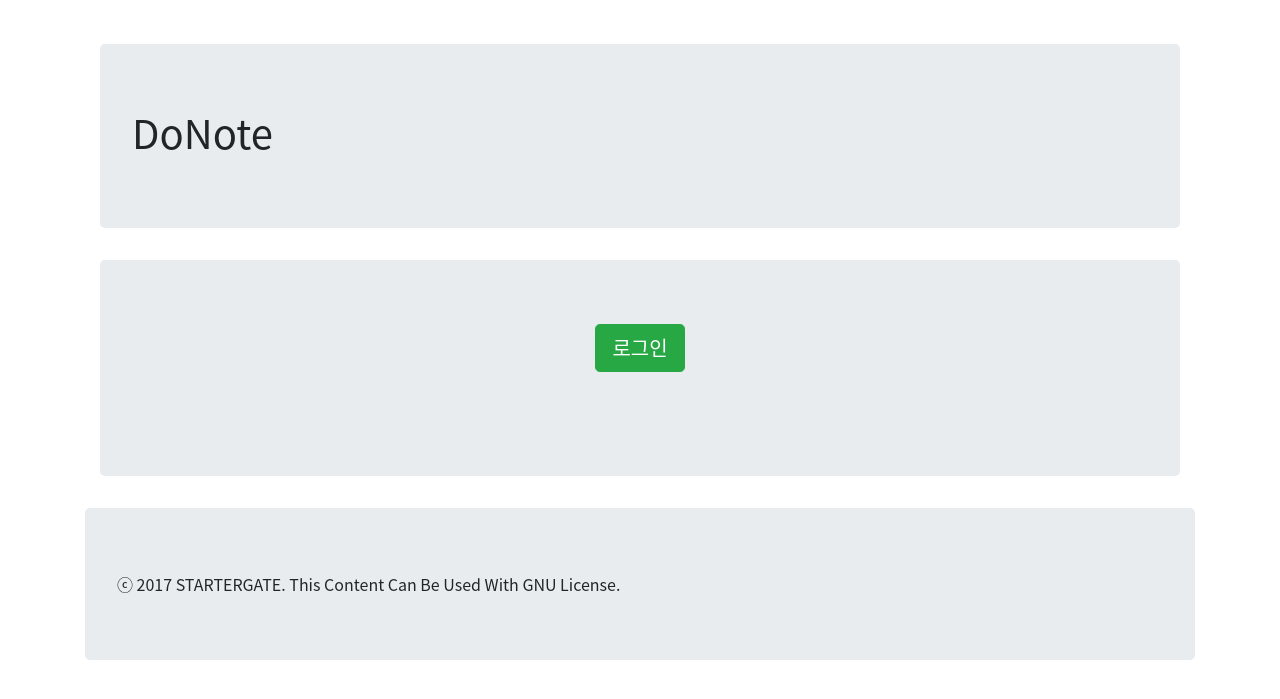
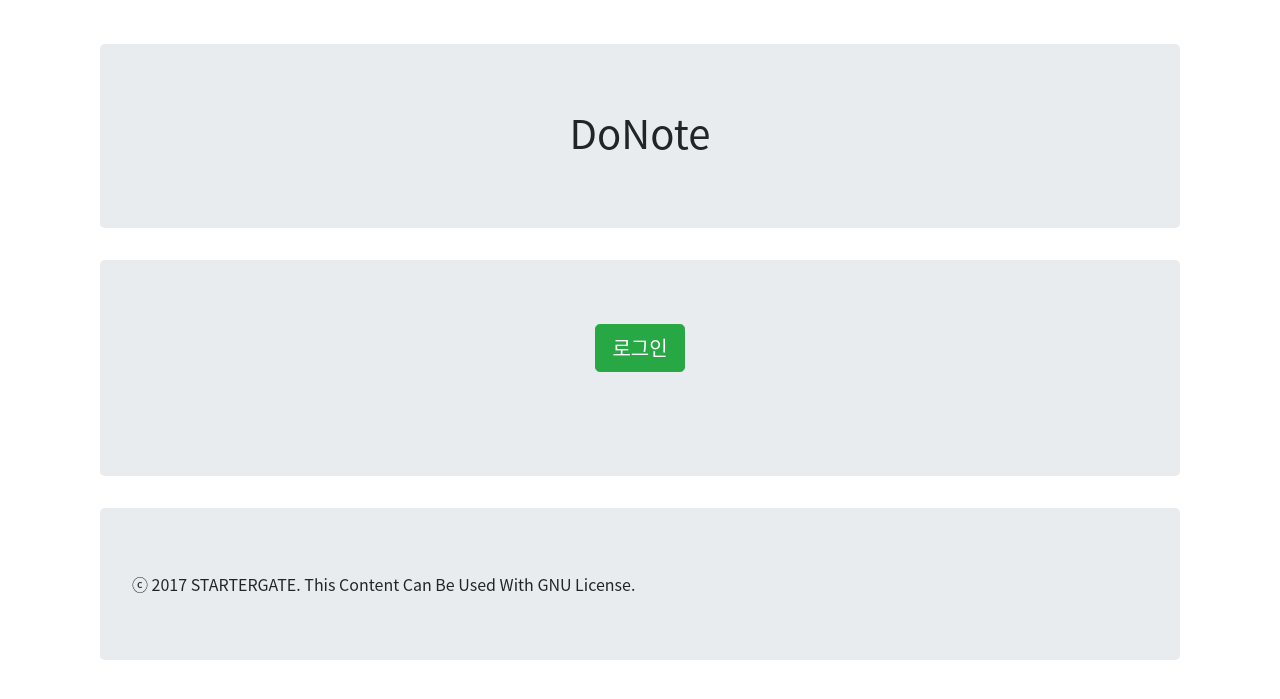
Before and after one commit to startergate/DoNote, a PHP site: page / in a window 1280 px wide. Shown: the top 699 px of the page. Run offline with PHP 8.4, Linux system fonts and the light colour scheme; some libraries are stand-ins or nearby versions.

Commit message:
2017-11-24 Ahlpa Update
1) index.php UI Edited.

```diff
--- a/index.php
+++ b/index.php
@@ -24,7 +24,7 @@
   <body>
     <div class="container">
       <div class="col-md-12">
-        <header class="jumbotron text-left">
+        <header class="jumbotron text-center">
           <h1>DoNote</h1>
         </header>
       </div>
@@ -35,12 +35,10 @@
           </div>
         </header>
       </div>
-      <div class="row">
-        <div class="col-md-12">
-          <header class="jumbotron text-left">
-            ⓒ 2017 STARTERGATE. This Content Can Be Used With GNU License.
-          </header>
-        </div>
+      <div class="col-md-12">
+        <header class="jumbotron text-left">
+          ⓒ 2017 STARTERGATE. This Content Can Be Used With GNU License.
+        </header>
       </div>
     </div>
   </body>
```
